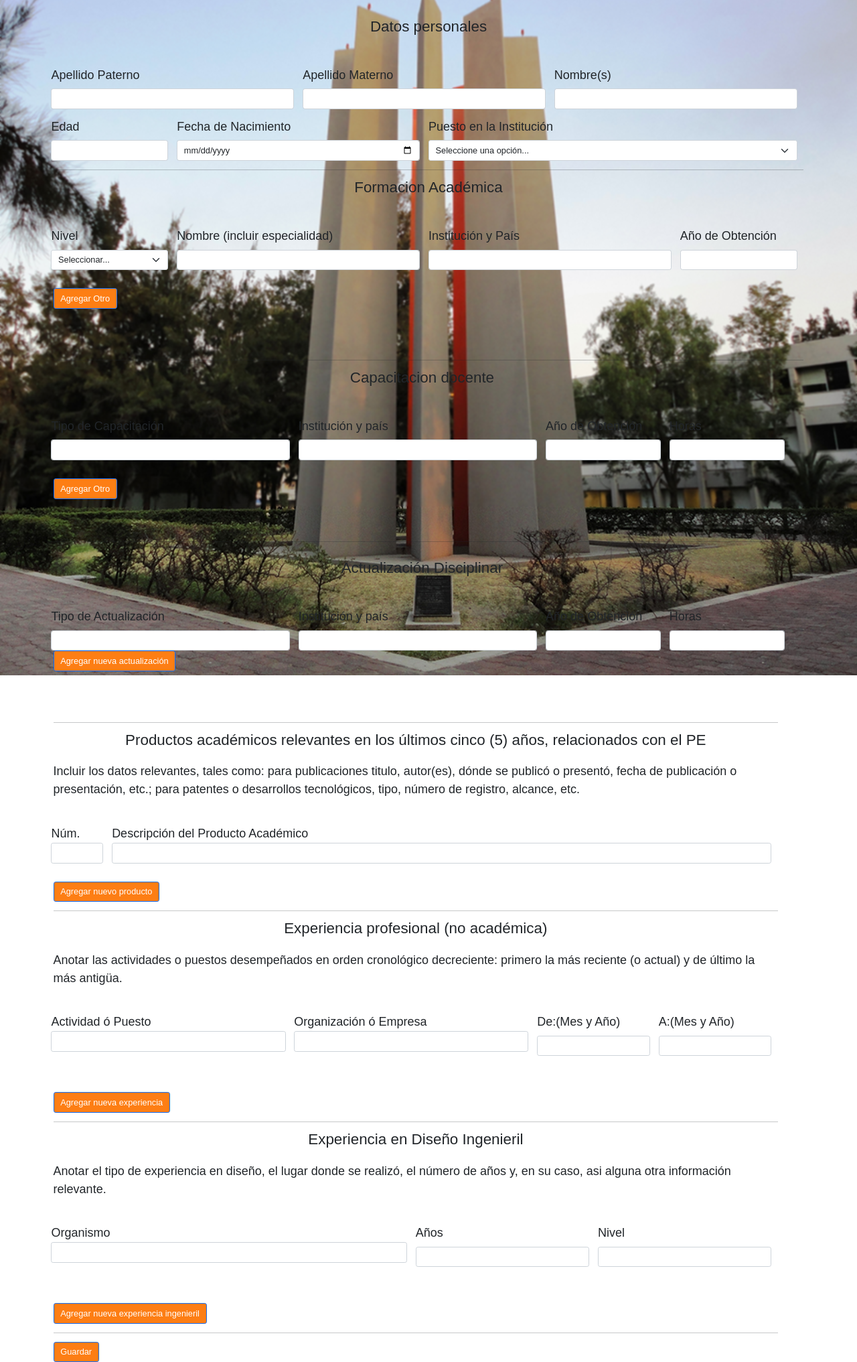
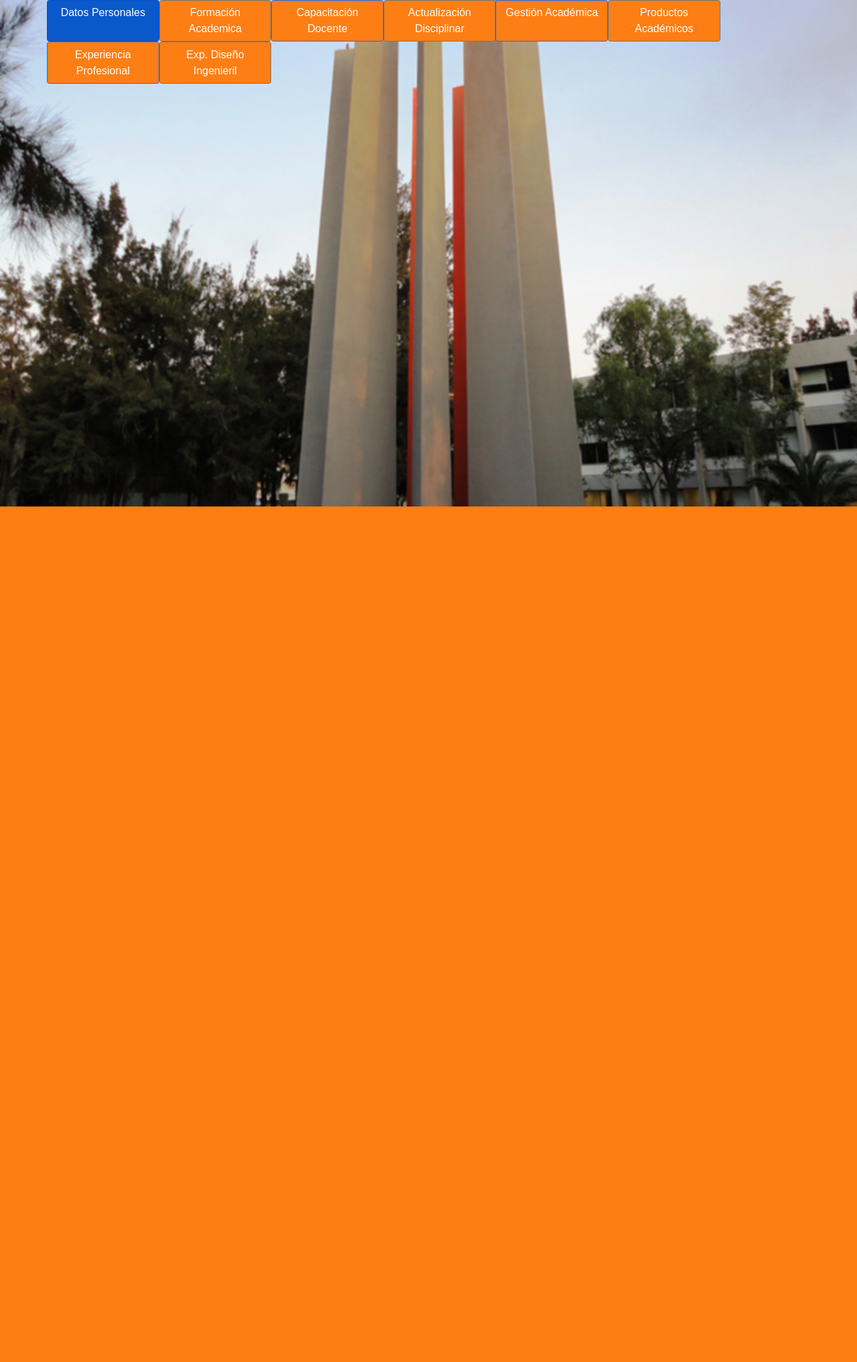
Before and after one commit to LaloCruz-12/cedula, a PHP site: page /cedulaForm.html in a window 1280 px wide. Shown: the part 44-2077 px from the top of the page at 67% size. After the commit the page ends 800 px from the top, so only its background shows below. Run offline with PHP 8.4, Linux system fonts and the light colour scheme.

Commit message:
agrego botones

```diff
--- a/cedulaForm.html
+++ b/cedulaForm.html
@@ -26,467 +26,32 @@
     </nav> <!-- Fin Barra Principal-->
 
     <div class="container">
-      <br>
-      <div class="row">
-        <h3>Datos personales</h3>
-        <form class="row g-3">
-          <div class="col-md-4">
-            <label for="apellido_pat" class="form-label">Apellido Paterno</label>
-            <input type="text" class="form-control" id="apellido_pat">
+      <div class="row col-md-12">
+          <div class="row col-md-2">
+            <a href="dat_pers.html" class="btn btn-primary btn-lg active" tabindex="-1" role="button" aria-disabled="true">Datos Personales</a>
           </div>
-          <div class="col-md-4">
-            <label for="apellido_mat" class="form-label">Apellido Materno</label>
-            <input type="text" class="form-control" id="apellido_mat">
+          <div class="row col-md-2">
+            <a href="form_aca.html" class="btn btn-secondary btn-lg" tabindex="-1" role="button" aria-disabled="true">Formación Academica</a>
           </div>
-          <div class="col-md-4">
-            <label for="nombre" class="form-label">Nombre(s)</label>
-            <input type="text" class="form-control" id="nombre">
+          <div class="row col-md-2">
+            <a href="cap_doc.html" class="btn btn-primary btn-lg" tabindex="-1" role="button" aria-disabled="true">Capacitación Docente</a>
           </div>
-          <div class="col-md-2">
-            <label for="edad" class="form-label">Edad</label>
-            <input type="" class="form-control" id="edad"> <!--Hacer comparacion con fecha de nac para que no sea una entrada y se ponga en automatico-->
+          <div class="row col-md-2">
+            <a href="act_dis.html" class="btn btn-secondary btn-lg" tabindex="-1" role="button" aria-disabled="true">Actualización Disciplinar</a>
           </div>
-          <div class="col-md-4">
-            <label for="fecha_nac" class="form-label">Fecha de Nacimiento</label>
-            <input type="date" class="form-control" id="fecha_nac">
+          <div class="row col-md-2">
+            <a href="gest_aca.html" class="btn btn-primary btn-lg" tabindex="-1" role="button" aria-disabled="true">Gestión Académica</a>
           </div>
-          <div class="col-md-6">
-            <label for="puesto_institucion" class="form-label">Puesto en la Institución</label>
-            <select id="puesto_institucion" class="form-select">
-              <option selected>Seleccione una opción...</option>
-              <option>PTC</option>
-              <option>PDA</option>
-              <option>PMT</option>
-            </select>
+          <div class="row col-md-2">
+            <a href="prod_aca.html" class="btn btn-secondary btn-lg" tabindex="-1" role="button" aria-disabled="true">Productos Académicos</a>
           </div>
-        </form>
-      </div>
-      <hr>
-      <div class="row">
-        <h3>Formacion Académica</h3>
-        <form class="row g-3">
-          <div class="col-md-2">
-            <label for="nivel" class="form-label">Nivel</label>
-            <select id="nivel" class="form-select">
-              <option selected>Seleccionar...</option>
-              <option>Licenciatura</option>
-              <option>Especialidad</option>
-              <option>Maestría</option>
-              <option>Doctorado</option>
-            </select>
+          <div class="row col-md-2">
+            <a href="exp_prof.html" class="btn btn-primary btn-lg" tabindex="-1" role="button" aria-disabled="true">Experiencia Profesional</a>
           </div>
-          <div class="col-md-4">
-            <label for="nombre_especialidad" class="form-label">Nombre (incluir especialidad)</label>
-            <input type="text" class="form-control" id="nombre_especialidad">
-          </div>
-          <div class="col-md-4">
-            <label for="inst_pais_formacion" class="form-label">Institución y País</label>
-            <input type="text" class="form-control" id="inst_pais_formacion">
-          </div>
-          <div class="col-md-2">
-            <label for="ano_obt_formacion" class="form-label">Año de Obtención</label>
-            <input type="number" class="form-control" id="ano_obt_formacion">
-          </div>
-        </form>
-      </div>
-      <br>
-      <p>
-      <a class="btn btn-primary" data-bs-toggle="collapse" href="#agregarOtro1" role="button" aria-expanded="false" aria-controls="agregarOtro1">Agregar Otro</a>
-      </p>
-      <div class="row">
-        <div class="col">
-          <div class="collapse multi-collapse" id="agregarOtro1">
-            <form class="row g-3">
-            <div class="col-md-2">
-              <label for="nivel" class="form-label">Nivel</label>
-              <select id="nivel" class="form-select">
-                <option selected>Seleccionar...</option>
-                <option>Licenciatura</option>
-                <option>Especialidad</option>
-                <option>Maestría</option>
-                <option>Doctorado</option>
-              </select>
-            </div>
-            <div class="col-md-4">
-              <label for="nombre_especialidad" class="form-label">Nombre (incluir especialidad)</label>
-              <input type="text" class="form-control" id="nombre_especialidad">
-            </div>
-            <div class="col-md-4">
-              <label for="inst_pais_formacion" class="form-label">Institución y País</label>
-              <input type="text" class="form-control" id="inst_pais_formacion">
-            </div>
-            <div class="col-md-2">
-              <label for="ano_obt_formacion" class="form-label">Año de Obtención</label>
-              <input type="number" class="form-control" id="ano_obt_formacion">
-            </div>
-          </form>
-            <p>
-              <a class="btn btn-primary" data-bs-toggle="collapse" href="#agregarOtro2" role="button" aria-expanded="false" aria-controls="agregarOtro2">Agregar Otro</a>
-            </p>
-            <div class="row">
-              <div class="col">
-                <div class="collapse multi-collapse" id="agregarOtro2">
-                  <form class="row g-3">
-                  <div class="col-md-2">
-                    <label for="nivel" class="form-label">Nivel</label>
-                    <select id="nivel" class="form-select">
-                      <option selected>Seleccionar...</option>
-                      <option>Licenciatura</option>
-                      <option>Especialidad</option>
-                      <option>Maestría</option>
-                      <option>Doctorado</option>
-                    </select>
-                  </div>
-                  <div class="col-md-4">
-                    <label for="nombre_especialidad" class="form-label">Nombre (incluir especialidad)</label>
-                    <input type="text" class="form-control" id="nombre_especialidad">
-                  </div>
-                  <div class="col-md-4">
-                    <label for="inst_pais_formacion" class="form-label">Institución y País</label>
-                    <input type="text" class="form-control" id="inst_pais_formacion">
-                  </div>
-                  <div class="col-md-2">
-                    <label for="ano_obt_formacion" class="form-label">Año de Obtención</label>
-                    <input type="number" class="form-control" id="ano_obt_formacion">
-                  </div>
-                </form>
-                </div>
-              </div>
-            </div>
+          <div class="row col-md-2">
+            <a href="exp_ing.html" class="btn btn-secondary btn-lg" tabindex="-1" role="button" aria-disabled="true">Exp. Diseño Ingenieril</a>
           </div>
         </div>
-      </div>
-      <hr>
-      <div class="row">
-        <div class="row">
-          <h3>Capacitacion docente</h3>
-          <br>
-          <form class="row g-3">
-            <div class="col-md-4">
-              <label for="tipo_capacitacion" class="form-label">Tipo de Capacitación</label>
-              <input type="text" class="form-control" id="tipo_capacitacion">
-            </div>
-            <div class="col-md-4">
-              <label for="inst_pais_capacitacion" class="form-label">Institución y país</label>
-              <input type="text" class="form-control" id="inst_pais_capacitacion">
-            </div>
-            <div class="col-md-2">
-              <label for="ano_obt_capacitacion" class="form-label">Año de Obtención</label>
-              <input type="number" class="form-control" id="ano_obt_capacitacion">
-            </div>
-            <div class="col-md-2">
-              <label for="horas_capacitacion" class="form-label">Horas</label>
-              <input type="number" class="form-control" id="horas_capacitacion">
-            </div>
-            &nbsp;
-          </form>
-        </div>
-        <p>
-          <a class="btn btn-primary" data-bs-toggle="collapse" href="#AgregarCapaci1" role="button" aria-expanded="false" aria-controls="AgregarCapaci1">Agregar Otro</a>
-        </p>
-          <div class="row">
-            <div class="col">
-              <div class="collapse multi-collapse" id="AgregarCapaci1">
-              <form class="row g-3">
-              <div class="col-md-4">
-                <label for="tipo_capacitacion" class="form-label">Tipo de Capacitación</label>
-                <input type="text" class="form-control" id="tipo_capacitacion">
-              </div>
-              <div class="col-md-4">
-                <label for="inst_pais_capacitacion" class="form-label">Institución y país</label>
-                <input type="text" class="form-control" id="inst_pais_capacitacion">
-              </div>
-              <div class="col-md-2">
-                <label for="ano_obt_capacitacion" class="form-label">Año de Obtención</label>
-                <input type="number" class="form-control" id="ano_obt_capacitacion">
-              </div>
-              <div class="col-md-2">
-                <label for="horas_capacitacion" class="form-label">Horas</label>
-                <input type="number" class="form-control" id="horas_capacitacion">
-              </div>
-              &nbsp;
-            </form>
-              <p>
-                <a class="btn btn-primary" data-bs-toggle="collapse" href="#AgregarCapaci2" role="button" aria-expanded="false" aria-controls="AgregarCapaci2">Agregar Otro</a>
-              </p>
-      <div class="row">
-            <div class="col">
-              <div class="collapse multi-collapse" id="AgregarCapaci2">
-              <form class="row g-3">
-              <div class="col-md-4">
-                <label for="tipo_capacitacion" class="form-label">Tipo de Capacitación</label>
-                <input type="text" class="form-control" id="tipo_capacitacion">
-              </div>
-              <div class="col-md-4">
-                <label for="inst_pais_capacitacion" class="form-label">Institución y país</label>
-                <input type="text" class="form-control" id="inst_pais_capacitacion">
-              </div>
-              <div class="col-md-2">
-                <label for="ano_obt_capacitacion" class="form-label">Año de Obtención</label>
-                <input type="number" class="form-control" id="ano_obt_capacitacion">
-              </div>
-              <div class="col-md-2">
-                <label for="horas_capacitacion" class="form-label">Horas</label>
-                <input type="number" class="form-control" id="horas_capacitacion">
-              </div>
-              &nbsp;
-            </form>
-            </div>
-                </div>
-              </div>
-            </div>
-          </div>
-        </div>
-        <hr>
-        <br>
-      <div class="row">
-        <h3>Actualización Disciplinar</h3>
-        <form class="row g-3">
-          <div class="col-md-4">
-            <label for="tipo_actualizacion" class="form-label">Tipo de Actualización</label>
-            <input type="text" class="form-control" id="tipo_actualizacion">
-          </div>
-          <div class="col-md-4">
-            <label for="inst_pais_actualizacion" class="form-label">Institución y país</label>
-            <input type="text" class="form-control" id="inst_pais_actualizacion">
-          </div>
-          <div class="col-md-2">
-            <label for="ano_obt_actualizacion" class="form-label">Año de Obtención</label>
-            <input type="number" class="form-control" id="ano_obt_actualizacion">
-          </div>
-          <div class="col-md-2">
-            <label for="horas_actualizacion" class="form-label">Horas</label>
-            <input type="number" class="form-control" id="horas_actualizacion">
-          </div>
-        </form>
-      <br>
-      <p>
-        <a class="btn btn-primary" data-bs-toggle="collapse" href="#agregar_nueva_actu1" role="button" aria-expanded="false" aria-controls="agregar_nueva_actu1">Agregar nueva actualización</a>
-        </p>
-        <div class="row">
-          <div class="col">
-            <div class="collapse multi-collapse" id="agregar_nueva_actu1">
-              <form class="row g-3">
-                <div class="col-md-4">
-                  <label for="tipo_actualizacion" class="form-label">Tipo de Actualización</label>
-                  <input type="text" class="form-control" id="tipo_actualizacion">
-                </div>
-                <div class="col-md-4">
-                  <label for="inst_pais_actualizacion" class="form-label">Institución y país</label>
-                  <input type="text" class="form-control" id="inst_pais_actualizacion">
-                </div>
-                <div class="col-md-2">
-                  <label for="ano_obt_actualizacion" class="form-label">Año de Obtención</label>
-                  <input type="number" class="form-control" id="ano_obt_actualizacion">
-                </div>
-                <div class="col-md-2">
-                  <label for="horas_actualizacion" class="form-label">Horas</label>
-                  <input type="number" class="form-control" id="horas_actualizacion">
-                </div>
-              </form>
-              <p>
-                <a class="btn btn-primary" data-bs-toggle="collapse" href="#agregar_nueva_actu2" role="button" aria-expanded="false" aria-controls="agregar_nueva_actu2">Agregar nueva actualización</a>
-                </p>
-                <div class="row">
-                  <div class="col">
-                    <div class="collapse multi-collapse" id="agregar_nueva_actu2">
-                      <form class="row g-3">
-                        <div class="col-md-4">
-                          <label for="tipo_actualizacion" class="form-label">Tipo de Actualización</label>
-                          <input type="text" class="form-control" id="tipo_actualizacion">
-                        </div>
-                        <div class="col-md-4">
-                          <label for="inst_pais_actualizacion" class="form-label">Institución y país</label>
-                          <input type="text" class="form-control" id="inst_pais_actualizacion">
-                        </div>
-                        <div class="col-md-2">
-                          <label for="ano_obt_actualizacion" class="form-label">Año de Obtención</label>
-                          <input type="number" class="form-control" id="ano_obt_actualizacion">
-                        </div>
-                        <div class="col-md-2">
-                          <label for="horas_actualizacion" class="form-label">Horas</label>
-                          <input type="number" class="form-control" id="horas_actualizacion">
-                        </div>
-                        &nbsp;
-                      </form>
-                                    <p>
-                <a class="btn btn-primary" data-bs-toggle="collapse" href="#agregar_nueva_actu3" role="button" aria-expanded="false" aria-controls="agregar_nueva_actu3">Agregar nueva actualización</a>
-                </p>
-                <div class="row">
-                  <div class="col">
-                    <div class="collapse multi-collapse" id="agregar_nueva_actu3">
-                      <form class="row g-3">
-                        <div class="col-md-4">
-                          <label for="tipo_actualizacion" class="form-label">Tipo de Actualización</label>
-                          <input type="text" class="form-control" id="tipo_actualizacion">
-                        </div>
-                        <div class="col-md-4">
-                          <label for="inst_pais_actualizacion" class="form-label">Institución y país</label>
-                          <input type="text" class="form-control" id="inst_pais_actualizacion">
-                        </div>
-                        <div class="col-md-2">
-                          <label for="ano_obt_actualizacion" class="form-label">Año de Obtención</label>
-                          <input type="number" class="form-control" id="ano_obt_actualizacion">
-                        </div>
-                        <div class="col-md-2">
-                          <label for="horas_actualizacion" class="form-label">Horas</label>
-                          <input type="number" class="form-control" id="horas_actualizacion">
-                        </div>
-                        &nbsp;
-                      </form>
-                    </div>
-                  </div>
-                </div>
-              </div>
-            </div>
-      <hr>
-      &nbsp;
-      <div class="row">
-        <h3>Gestión Académica</h3>
-        <p>Anotar las actividades o puestos académicos desempeñados en orden cronológico decreciente:
-          primero la más reciente (o actual) y de último la más antigüa.
-        </p>
-        <form class="row g-3">
-          <div class="col-md-4">
-            <label for="actividad_puesto_gestion" class="form-label">Actividad o Puesto</label>
-            <input type="text" class="form-control" id="actividad_puesto_gestion">
-          </div>
-          <div class="col-md-4">
-            <label for="inst_gestion" class="form-label">Institución</label>
-            <input type="text" class="form-control" id="inst_gestion">
-          </div>
-          <div class="col-md-2">
-            <label for="mes_ano_inicio_gestion" class="form-label">De: (Mes y Año)</label>
-            <input type="number" class="form-control" id="mes_ano_inicio_gestion">
-          </div>
-          <div class="col-md-2">
-            <label for="mes_ano_inicio_gestion" class="form-label">A: (Mes y Año)</label>
-            <input type="number" class="form-control" id="mes_ano_fin_gestion">
-          </div>
-        </form>
-      <br>
-      <p>
-        <a class="btn btn-primary" data-bs-toggle="collapse" href="#agregar_nueva_gestion1" role="button" aria-expanded="false" aria-controls="agregar_nueva_gestion1">Agregar nueva actualización</a>
-        </p>
-        <div class="row">
-          <div class="col">
-            <div class="collapse multi-collapse" id="agregar_nueva_gestion1">
-              <form class="row g-3">
-                <div class="col-md-4">
-                  <label for="actividad_puesto_gestion" class="form-label">Actividad o Puesto</label>
-                  <input type="text" class="form-control" id="actividad_puesto_gestion">
-                </div>
-                <div class="col-md-4">
-                  <label for="inst_gestion" class="form-label">Institución</label>
-                  <input type="text" class="form-control" id="inst_gestion">
-                </div>
-                <div class="col-md-2">
-                  <label for="mes_ano_inicio_gestion" class="form-label">De: (Mes y Año)</label>
-                  <input type="number" class="form-control" id="mes_ano_inicio_gestion">
-                </div>
-                <div class="col-md-2">
-                  <label for="mes_ano_inicio_gestion" class="form-label">A: (Mes y Año)</label>
-                  <input type="number" class="form-control" id="mes_ano_fin_gestion">
-                </div>
-              </form>
-            </div>
-          </div>
-        </div>
-      </div>
-    </div>
-  </div>
-      <p>
-      </p>
-      <hr>
-      <div class="row">
-        <h3>Productos académicos relevantes en los últimos cinco (5) años, relacionados con el PE</h3>
-        <p>Incluir los datos relevantes, tales como: para publicaciones titulo,
-          autor(es), dónde se publicó o presentó, fecha de publicación o presentación, etc.;
-          para patentes o desarrollos tecnológicos, tipo, número de registro, alcance, etc.
-        </p>
-        <form class="row g-3">
-          <div class="col-md-1">
-            <label for="numero_producto" class="form_label">Núm.</label>
-            <input type="number" class="form-control" id="numero_producto">
-          </div>
-          <div class="col-md-11">
-            <label for="descripcion_producto" class="form_label">Descripción del Producto Académico</label>
-            <input type="text" class="form-control" id="descripcion_producto">
-          </div>
-        </form>
-      </div>
-      <br>
-      <div class="col-md-2">
-        <span class="btn btn-primary">Agregar nuevo producto</span> <!--configurar este boton para que pueda agregar otro formulario igual-->
-      </div>
-      <p>
-      </p>
-      <hr>
-      <div class="row">
-        <h3>Experiencia profesional (no académica)</h3>
-        <p>Anotar las actividades o puestos desempeñados en orden cronológico decreciente:
-          primero la más reciente (o actual) y de último la más antigüa.
-        </p>
-        <form class="row g-3">
-          <div class="col-md-4">
-            <label for="actividad_puesto_exp" class="form_label">Actividad ó Puesto</label>
-            <input type="text" class="form-control" id="actividad_puesto_exp">
-          </div>
-          <div class="col-md-4">
-            <label for="organizacion_exp" class="form_label">Organización ó Empresa</label>
-            <input type="text" class="form-control" id="organizacion_exp">
-          </div>
-          <div class="col-md-2">
-            <label for="mes_ano_inicio_exp" class="form-label">De:(Mes y Año)</label>
-            <input type="number" class="form-control" id="mes_ano_inicio_exp">
-          </div>
-          <div class="col-md-2">
-            <label for="mes_ano_fin_exp" class="form-label">A:(Mes y Año)</label>
-            <input type="number" class="form-control" id="mes_ano_fin_exp">
-          </div>
-          &nbsp;
-        </form>
-      </div>
-      <br>
-      <div class="col-md-3">
-        <span class="btn btn-primary">Agregar nueva experiencia</span> <!--configurar este boton para que pueda agregar otro formulario igual-->
-      </div>
-      <p>
-      </p>
-      <hr>
-      <div class="row">
-        <h3>Experiencia en Diseño Ingenieril</h3>
-        <p>Anotar el tipo de experiencia en diseño, el lugar donde se realizó,
-          el número de años y, en su caso, asi alguna otra información relevante.
-        </p>
-        <form class="row g-3">
-          <div class="col-md-6">
-            <label for="organismo" class="form_label">Organismo</label>
-            <input type="text" class="form-control" id="organismo">
-          </div>
-          <div class="col-md-3">
-            <label for="anos_exp_ing" class="form-label">Años</label>
-            <input type="number" class="form-control" id="anos_exp_ing">
-          </div>
-          <div class="col-md-3">
-            <label for="nivel_exp_ing" class="form-label">Nivel</label>
-            <input type="text" class="form-control" id="nivel_exp_ing">
-          </div>
-          &nbsp;
-        </form>
-      </div>
-      <br>
-      <div class="col-md-4">
-        <span class="btn btn-primary">Agregar nueva experiencia ingenieril</span> <!--configurar este boton para que pueda agregar otro formulario igual-->
-      </div>
-      <p>
-      </p>
-      <hr>
-      <p>
-      </p>
-      <div class="col-12">
-        <button type="submit" class="btn btn-primary">Guardar</button>
-      </div>
     </div>
 
     <script src="https://cdn.jsdelivr.net/npm/bootstrap@5.0.0-beta3/dist/js/bootstrap.bundle.min.js" integrity="sha384-JEW9xMcG8R+pH31jmWH6WWP0WintQrMb4s7ZOdauHnUtxwoG2vI5DkLtS3qm9Ekf" crossorigin="anonymous"></script>
--- a/css/styles.css
+++ b/css/styles.css
@@ -31,7 +31,3 @@ h3{
     text-align: center;
     margin-bottom: 20px;
 }
-
-a{
-    margin-bottom: 50px;
-}
```
Also changed, not shown: dat_pers.html (+26 -1 lines).
